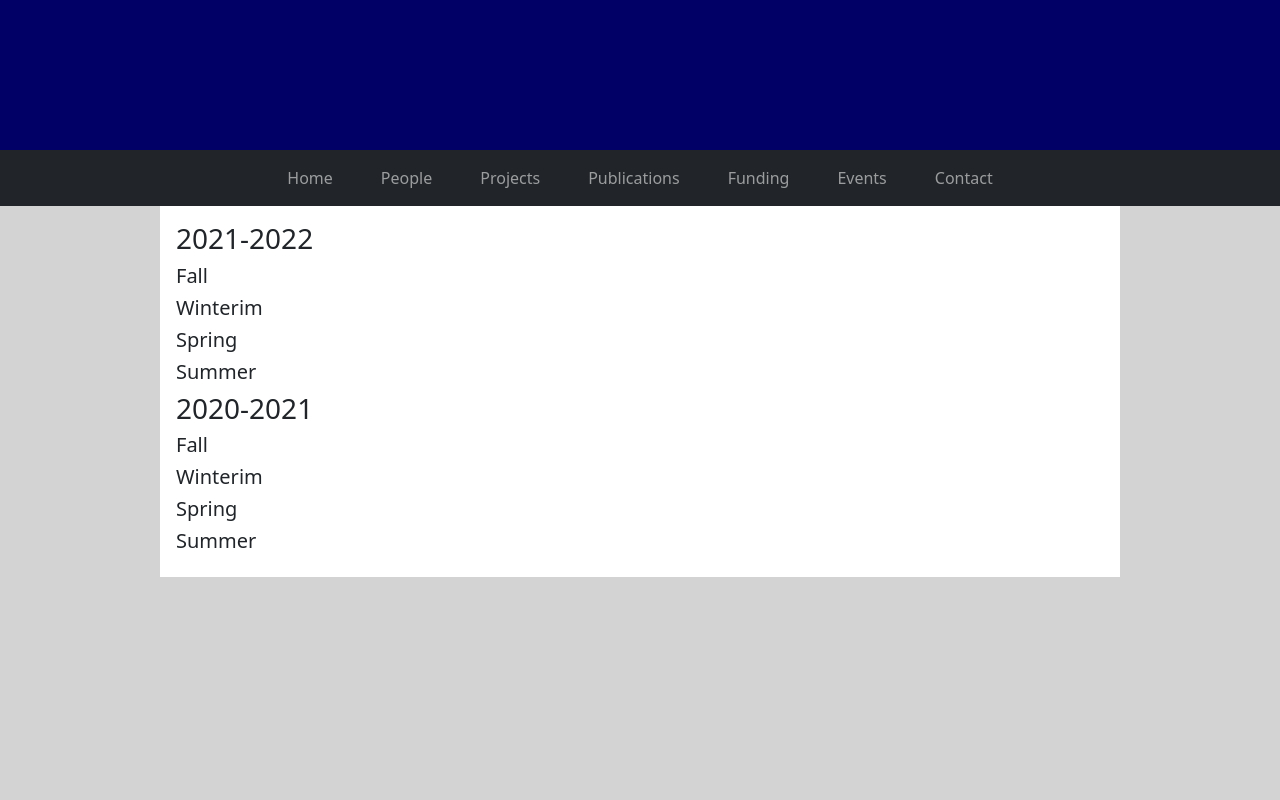
After one commit to H-A-T/aims-website, a Flask app: page /funding in a window 1280 px wide. The commit adds this page. Run offline with Flask 2, Linux system fonts and the light colour scheme.

Commit message:
Add funding page

```diff
--- a/server.py
+++ b/server.py
@@ -27,6 +27,10 @@ def contact_page():
 def projects_page():
     return render_template("projects.html")
 
+@app.route("/funding")
+def funding_page():
+    return render_template("funding.html")
+
 
 if __name__ == "__main__":
     app.run(host="0.0.0.0", port=8080, debug=True)
--- a/static/css/global.css
+++ b/static/css/global.css
@@ -9,10 +9,7 @@
 }
 
 .backgroundDisplay {
-    background: linear-gradient(white, transparent 70%),
-    linear-gradient(0deg, white, transparent),
-    url("https://www.blog.adva.com/-/media/blog/header-images/2020/200826-artificial-intelligence-machine-learning-min.jpg?rev=62ab2be4b57d42328647d19d75566d1f&hash=B613A4A799AA2AFED56F73E9325AB268") no-repeat center;
-    background-size: cover;
+    background: lightgray;
 }
 
 html {
--- a/templates/contact.html
+++ b/templates/contact.html
@@ -4,6 +4,8 @@
 {% block content %}
     <h3>Rushit Dave</h3>
     <p>
-        daver@uwec.edu
+        daver@uwec.edu<br/>
+        715-836-2490<br/>
+        Phillips Science Hall 136, Eau Claire<br/>
     </p>
 {% endblock %}
--- /dev/null
+++ b/templates/funding.html
@@ -0,0 +1,22 @@
+{% extends "layout.html" %}
+{% block title %}Publications{% endblock %}
+{% block localStyle %}<link rel="stylesheet" href="../static/css/publications.css"/>{% endblock %}
+{% block content %}
+    <h3>2021-2022</h3>
+    <h5>Fall</h5>
+
+    <h5>Winterim</h5>
+
+    <h5>Spring</h5>
+
+    <h5>Summer</h5>
+
+    <h3>2020-2021</h3>
+    <h5>Fall</h5>
+
+    <h5>Winterim</h5>
+
+    <h5>Spring</h5>
+
+    <h5>Summer</h5>
+{% endblock %}
--- a/templates/layout.html
+++ b/templates/layout.html
@@ -37,6 +37,9 @@
                         <a class="nav-link" href="{{ url_for('publications_page') }}">Publications</a>
                     </li>
                     <li class="nav-item px-3">
+                        <a class="nav-link" href="{{ url_for('funding_page') }}">Funding</a>
+                    </li>
+                    <li class="nav-item px-3">
                         <a class="nav-link" href="{{ url_for('events_page') }}">Events</a>
                     </li>
                     <li class="nav-item px-3">
```
Also changed, not shown: templates/events.html (+3 -5 lines).
